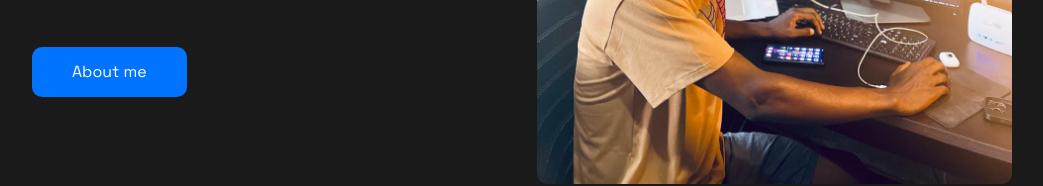
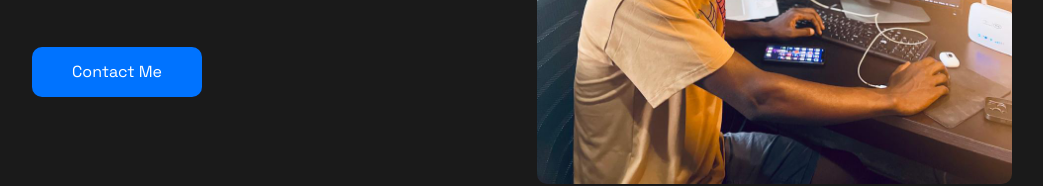
Before and after one commit to deginmulbah/Art-205-Final-Project, a plain HTML site: page index.html in a window 1280 px wide. Shown: the part 599-785 px from the top of the page, without its empty margins (118-1161 px from the left). Drawn offline with nearby package versions, Linux system fonts and the light colour scheme.

Commit message:
updated hero section

```diff
--- a/index.html
+++ b/index.html
@@ -74,8 +74,8 @@
                             opportunities to apply my skills and collaborate on impactful projects 🤝.
 
                         </p>
-                        <a href="mailto:shjz.dev@gmail.com" class="btn--primary"
-                            style="padding:1.5rem 4rem;margin-bottom:10px;display:inline-block;">About me</a>
+                        <a href="mailto:jenkinsmulbah6@gmail.com" class="btn--primary"
+                            style="padding:1.5rem 4rem;margin-bottom:10px;display:inline-block;">Contact Me</a>
                     </div>
                     <div class="hero__image-container">
                         <img src="assets/img/profile_image-1.jpg" alt="jenkinsmulbah" class="hero__img">
```
